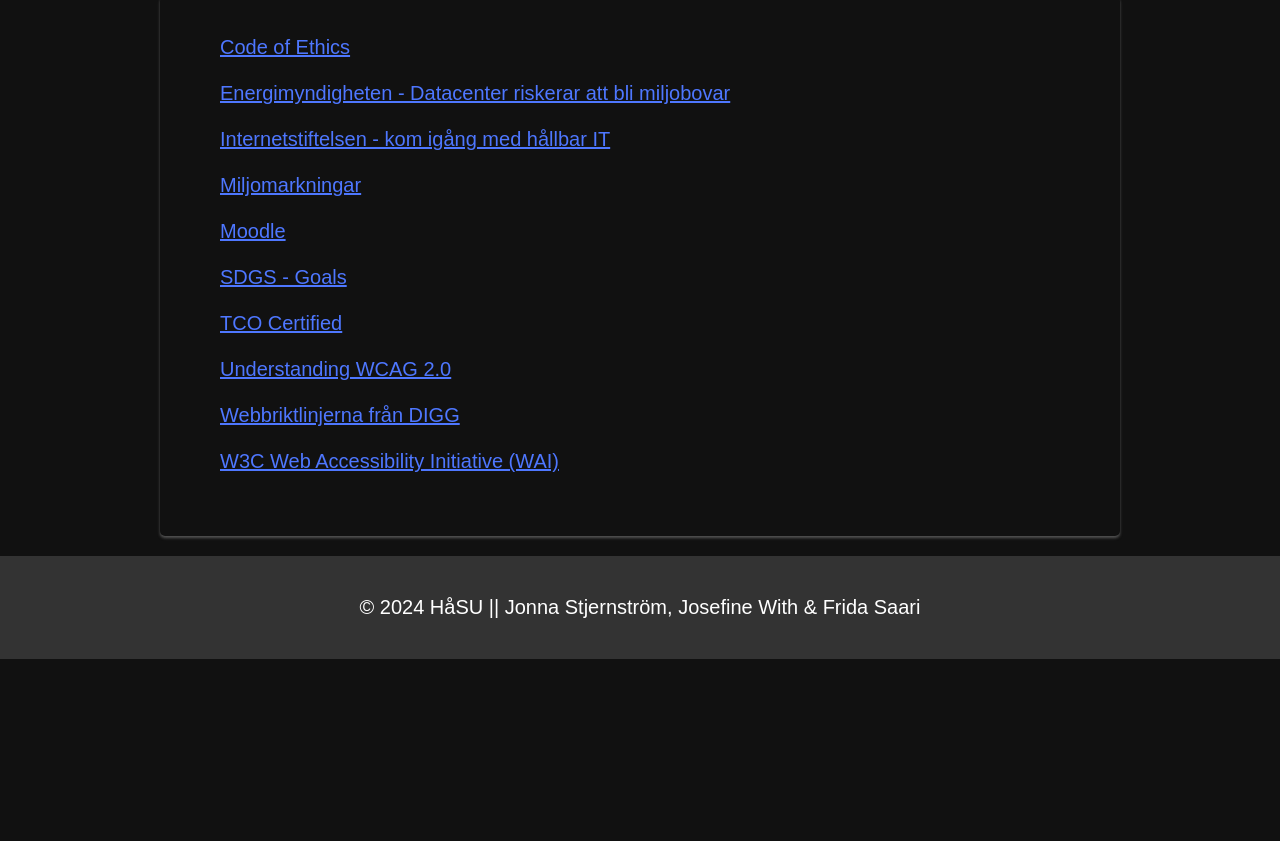
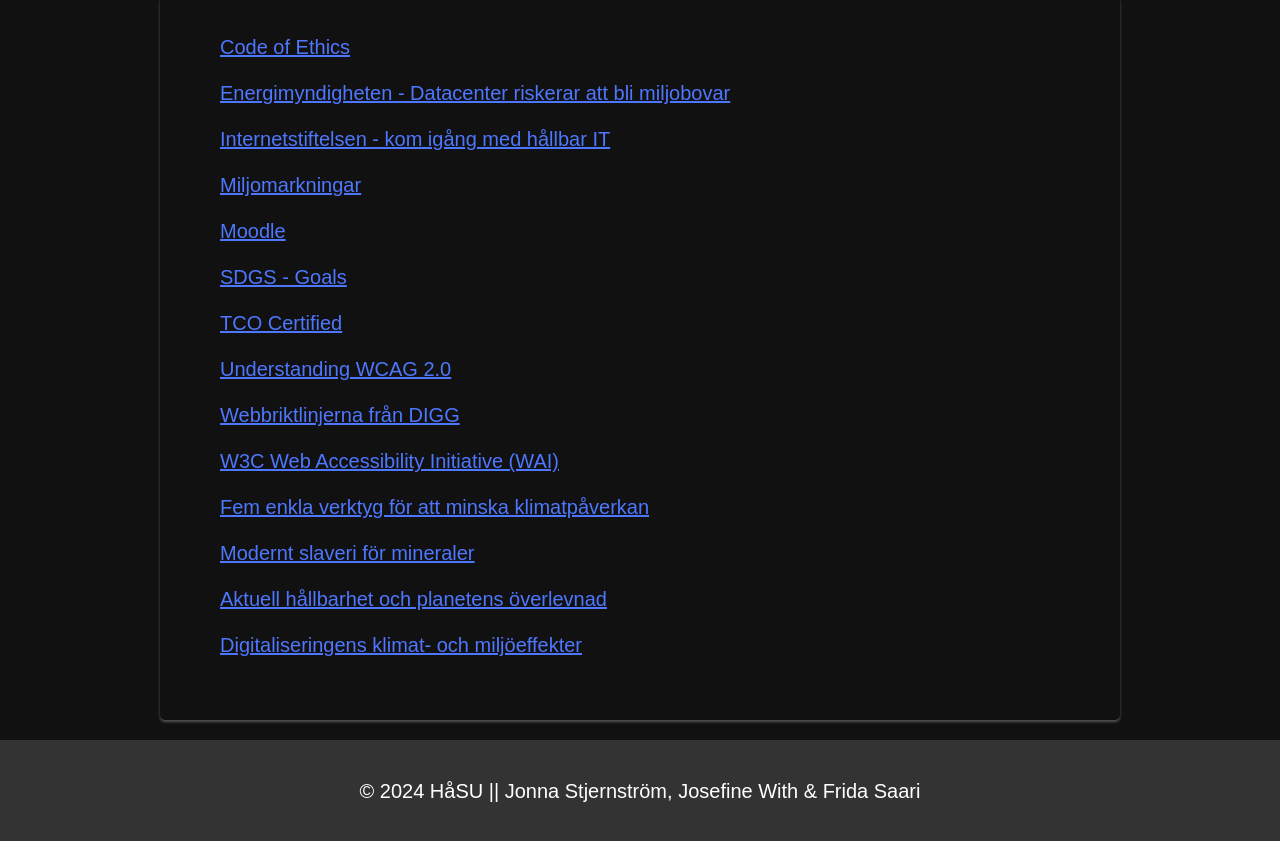
Before and after one commit to jonnaastiernstrom/SustainableSysDevGuide, a plain HTML site: page sources.html in a window 1280 px wide. Shown: the part 419-1260 px from the top of the page. Before the commit the page ends 1078 px from the top, so only its background shows below. Drawn offline with Linux system fonts and the light colour scheme.

Commit message:
Uppdaterat refernser

```diff
--- a/sources.html
+++ b/sources.html
@@ -52,7 +52,10 @@
         <li><a href="https://www.w3.org/TR/UNDERSTANDING-WCAG20/intro.html" target="_blank">Understanding WCAG 2.0</a></li><br>
         <li><a href="https://www.digg.se/webbriktlinjer/alla-webbriktlinjer" target="_blank">Webbriktlinjerna från DIGG</a></li><br>
         <li><a href="https://www.w3.org/WAI" target="_blank">W3C Web Accessibility Initiative (WAI)</a></li><br>
-
+        <li><a href="https://wonderfour.se/fem-enkla-verktyg-for-att-minska-ditt-digitala-klimatavtryck/ " target="_blank">Fem enkla verktyg för att minska klimatpåverkan</a></li><br>
+        <li><a href="https://www.npr.org/sections/goatsandsoda/2023/02/01/1152893248/red-cobalt-congo-drc-mining-siddharth-kara " target="_blank">Modernt slaveri för mineraler</a></li><br>
+        <li><a href="https://www.aktuellhallbarhet.se/alla-nyheter/debatt/den-rika-varlden-maste-reducera-sitt-fotavtryck/ " target="_blank">Aktuell hållbarhet och planetens överlevnad</a></li><br>
+        <li><a href="https://www.digg.se/download/18.58200e22188115d180514beb/1684997649318/Perspektiv%20p%C3%A5%20digitalisering%20-%20Digitaliseringens%20klimat-%20och%20milj%C3%B6effekter.pdf" target="_blank">Digitaliseringens klimat- och miljöeffekter</a></li><br>
     </ul>
     </div>
 </div>
```
